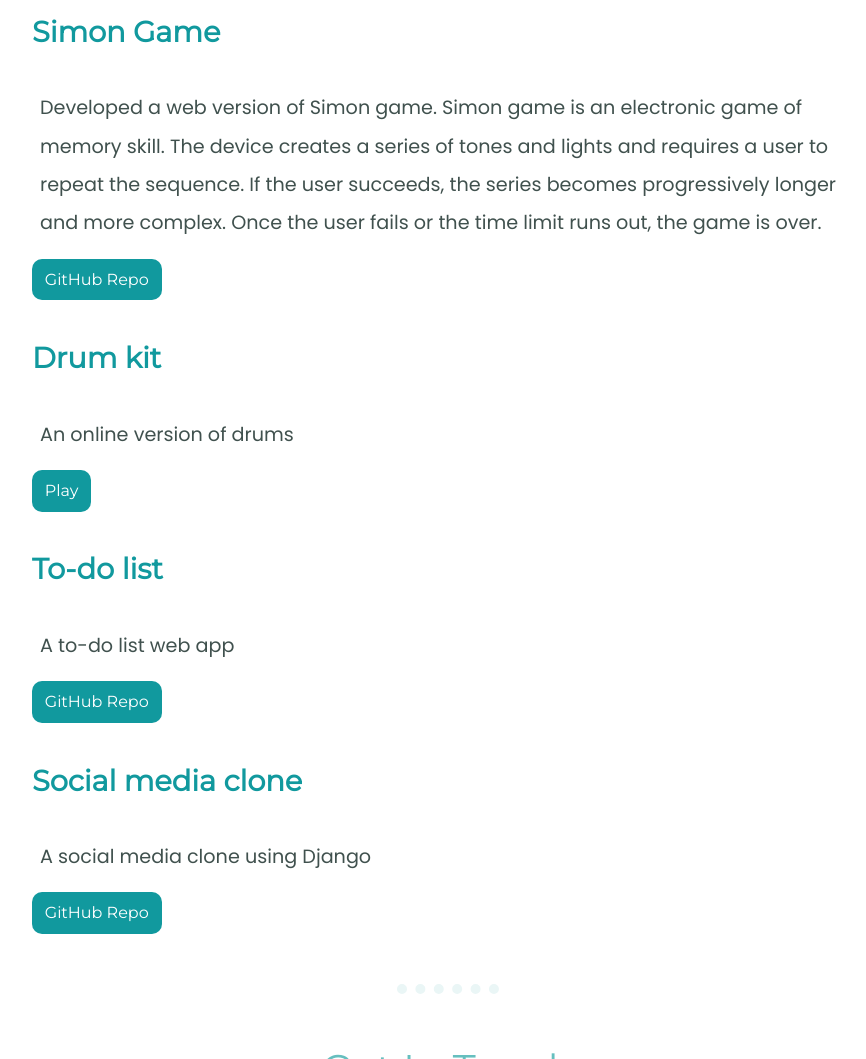
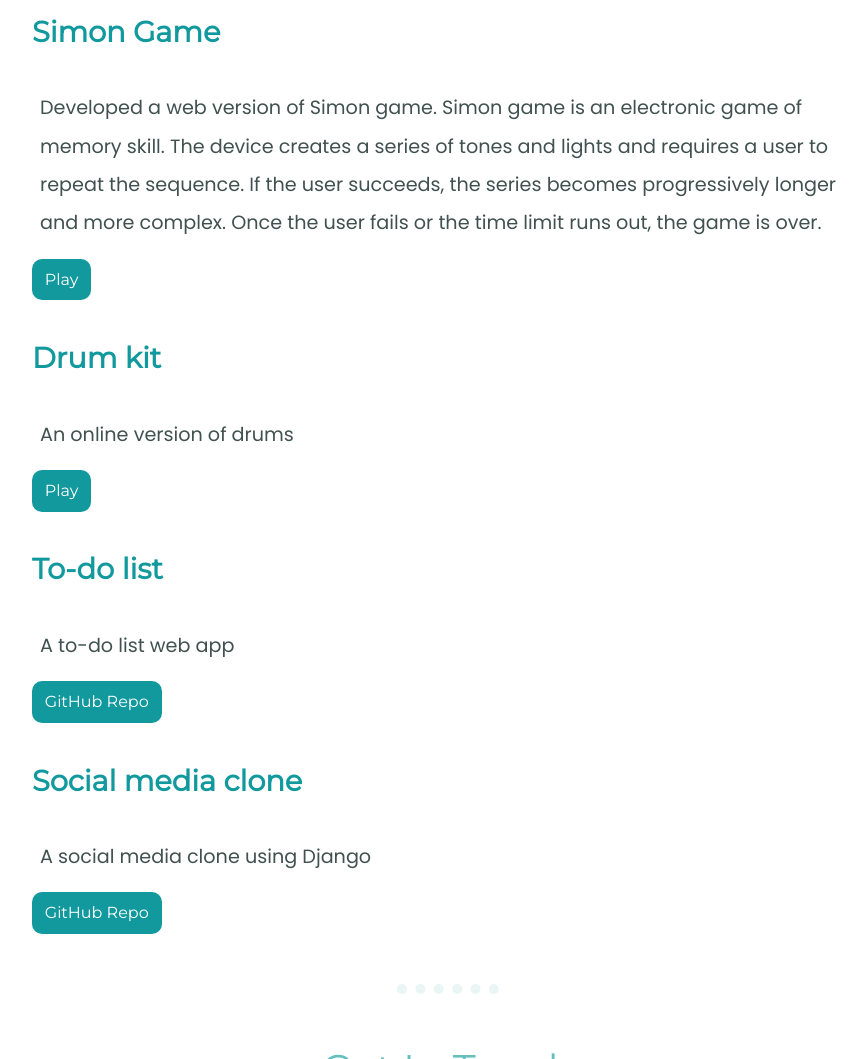
Before and after one commit to harkiransinghmahun/portfolio-website, a plain HTML site: page index.html in a window 1280 px wide. Shown: the part 3809-4868 px from the top of the page, without its empty margins (192-1058 px from the left). Drawn offline with Linux system fonts and the light colour scheme.

Commit message:
Update simon game link

```diff
--- a/index.html
+++ b/index.html
@@ -96,7 +96,7 @@
           If the user succeeds, the series becomes progressively longer and more complex. Once the user fails
           or the time limit runs out, the game is over.
         </p>
-        <a class="play-btn" href="githubRepo">GitHub Repo</a>
+        <a class="play-btn" href="../simon-game">Play</a>
       </div>
 
       <div class="project-row">
```
